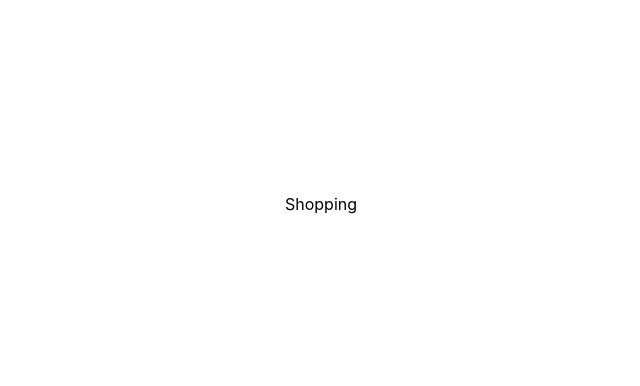
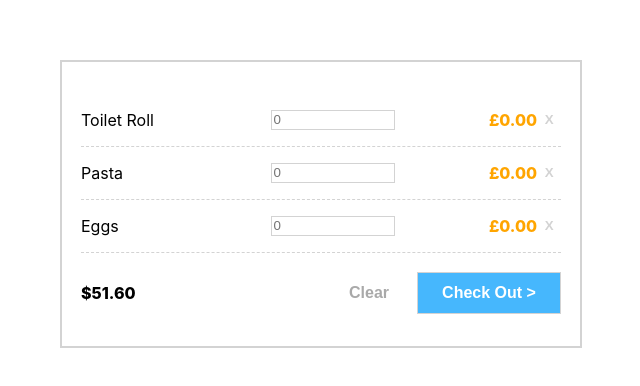
Before and after one commit to FranciscoMCG/shoppingfy, a React (Create React App) app: page / in a window 1280 px wide. Shown: the part 196-582 px from the top of the page, without its empty margins (319-959 px from the left). Built offline with nearby package versions, Linux system fonts and the light colour scheme.

Commit message:
fixed ShoppingItem compilation issue, added data.json

```diff
--- /dev/null
+++ b/public/data.json
@@ -0,0 +1,29 @@
+[
+  {
+    "name": "Toilet Roll",
+    "SKU": 1298443,
+    "price": 1.3,
+    "currency": "£",
+    "metadata": {
+      "category": "toiletries"
+    }
+  },
+  {
+    "name": "Pasta",
+    "SKU": 283791,
+    "price": 0.58,
+    "currency": "£",
+    "metadata": {
+      "category": "food"
+    }
+  },
+  {
+    "name": "Eggs",
+    "SKU": 828823,
+    "price": 0.21,
+    "currency": "£",
+    "metadata": {
+      "category": "food"
+    }
+  }
+]
--- a/src/App.tsx
+++ b/src/App.tsx
@@ -1,4 +1,6 @@
 import styled from 'styled-components';
+
+import { ShoppingBasket } from './views/ShoppingBasket';
 
 const AppContainer = styled.div`
   height: 100vh;
@@ -8,7 +10,11 @@ const AppContainer = styled.div`
 `;
 
 const App = () => {
-  return <AppContainer>Shopping</AppContainer>;
+  return (
+    <AppContainer>
+      <ShoppingBasket />
+    </AppContainer>
+  );
 };
 
 export default App;
--- a/src/slices/items.ts
+++ b/src/slices/items.ts
@@ -1,4 +1,4 @@
-import { createSlice, PayloadAction } from '@reduxjs/toolkit';
+import { createSlice } from '@reduxjs/toolkit';
 
 import { RootState } from './';
 import { AppDispatch } from '../';
--- a/src/views/ShoppingBasket/ShoppingBasket.tsx
+++ b/src/views/ShoppingBasket/ShoppingBasket.tsx
@@ -1,6 +1,8 @@
 import styled from 'styled-components';
 
 import colors from 'styles/colors';
+import { ShoppingList } from './';
+import { ShoppingTotal } from './';
 
 const ShoppingBasketContainer = styled.div`
   border: 2px solid ${colors.greyLight};
@@ -9,7 +11,12 @@ const ShoppingBasketContainer = styled.div`
   padding: 2rem 1.2rem;
 `;
 const ShoppingBasket = () => {
-  return <ShoppingBasketContainer>Shopping</ShoppingBasketContainer>;
+  return (
+    <ShoppingBasketContainer>
+      <ShoppingList />
+      <ShoppingTotal />
+    </ShoppingBasketContainer>
+  );
 };
 
 export default ShoppingBasket;
--- /dev/null
+++ b/src/views/ShoppingBasket/ShoppingList/ShoppingItem/ShoppingItem.tsx
@@ -0,0 +1,69 @@
+import styled from 'styled-components'
+import {ChangeEvent, FormEvent, useState, FocusEvent} from 'react'
+import { useSelector, useDispatch } from 'react-redux'
+
+import colors from "styles/colors";
+import {basketSelector, amountChange, reset} from "slices/basket";
+
+const { greyLight} = colors
+
+const ShoppingItemWrapper = styled.div`
+  display: flex;
+  //flex-wrap: wrap;
+  width: 100%;
+  border-bottom: 1px dashed ${greyLight};
+  padding: 1rem 0rem
+
+`
+
+const Name = styled.div`
+  width: 40%
+`
+const Input = styled.input`
+  width: 25%;
+  border: 1px solid ${greyLight};
+`
+
+const SubTotal = styled.span`
+  width: 30%;
+  font-weight: 800;
+  color: ${colors.orange};
+  text-align: right;
+`
+
+const Delete = styled.button`
+  width: 5%;
+  color: ${greyLight};
+  font-weight: 600;
+  text-align: center;
+  border:none;
+  background-color: transparent;
+  cursor: pointer
+`
+
+
+  const ShoppingItem = ({item}: any) => {
+  const [error, setError] = useState<string | null>(null)
+
+    const dispatch = useDispatch()
+    const { basket } = useSelector(basketSelector) as any
+
+
+
+    const handleChange = (e: ChangeEvent<HTMLInputElement>) => dispatch(amountChange({itemId: item.SKU, value: parseInt(e.target.value) * item.price}))
+    const handleClick = () => dispatch(reset({itemId: item.SKU}))
+    const handleBlur = (e: any) => console.log('d')
+
+    const subTotal = parseFloat(basket?.[item.SKU]) || 0
+
+  return (
+    <ShoppingItemWrapper>
+    <Name>{item.name}</Name>
+      <Input type="number" id="qty" name="qty" min="0" max="3" placeholder="0" onChange={handleChange} onBlur={handleBlur} />
+      <SubTotal>{item.currency}{subTotal.toFixed(2)}</SubTotal>
+      <Delete onClick={handleClick}>X</Delete>
+    </ShoppingItemWrapper>
+  )
+}
+
+export default ShoppingItem
--- /dev/null
+++ b/src/views/ShoppingBasket/ShoppingTotal/ShoppingTotal.tsx
@@ -0,0 +1,61 @@
+import styled from 'styled-components';
+import { useSelector, useDispatch } from 'react-redux';
+
+import { basketSelector, resetAll } from 'slices/basket';
+import colors from 'styles/colors';
+
+const { white, blueLight, greyDark, greyLight } = colors;
+
+const ShoppingTotalContainer = styled.div`
+  display: flex;
+  flex-wrap: wrap;
+  align-items: center;
+`;
+
+const Total = styled.span`
+  width: 50%;
+  font-weight: 800;
+  font-size: 1rem;
+`;
+
+const Clear = styled.button`
+  width: 20%;
+  color: ${greyDark};
+  text-align: center;
+  cursor: pointer;
+  border: none;
+  font-weight: 800;
+  font-size: 1rem;
+  background-color: transparent;
+`;
+
+const Button = styled.button`
+  width: 30%;
+  color: ${white};
+  font-weight: 800;
+  font-size: 1rem;
+  padding: 0.7rem;
+  border: 1px solid ${greyLight};
+  background-color: ${blueLight};
+  cursor: pointer;
+`;
+
+const ShoppingTotal = () => {
+  const dispatch = useDispatch();
+  const { basket } = useSelector(basketSelector) as any;
+  // const basketTotal = basket?.split('').reduce((total: any, { price = 0 }) => total + price, 0) || 0;
+  const handleClick = () => dispatch(resetAll());
+  const isDisabled = !basket;
+  console.log(isDisabled);
+  return (
+    <ShoppingTotalContainer>
+      <Total>$51.60</Total>
+      <Clear onClick={handleClick}>Clear</Clear>
+      <Button disabled={isDisabled} onClick={() => console.log('fired')}>
+        Check Out &gt;
+      </Button>
+    </ShoppingTotalContainer>
+  );
+};
+
+export default ShoppingTotal;
--- a/src/views/ShoppingBasket/index.ts
+++ b/src/views/ShoppingBasket/index.ts
@@ -1,3 +1,5 @@
 import ShoppingBasket from './ShoppingBasket';
+import ShoppingList from './ShoppingList/ShoppingList';
+import ShoppingTotal from './ShoppingTotal/ShoppingTotal';
 
-export { ShoppingBasket };
+export { ShoppingBasket, ShoppingList, ShoppingTotal };
```
Also changed, not shown: src/views/ShoppingBasket/ShoppingList/ShoppingItem/ShoppingItem/ShoppingItem.tsx (deleted, +0 -83 lines), 1 other file (tests, documents, lock files or other folders).
